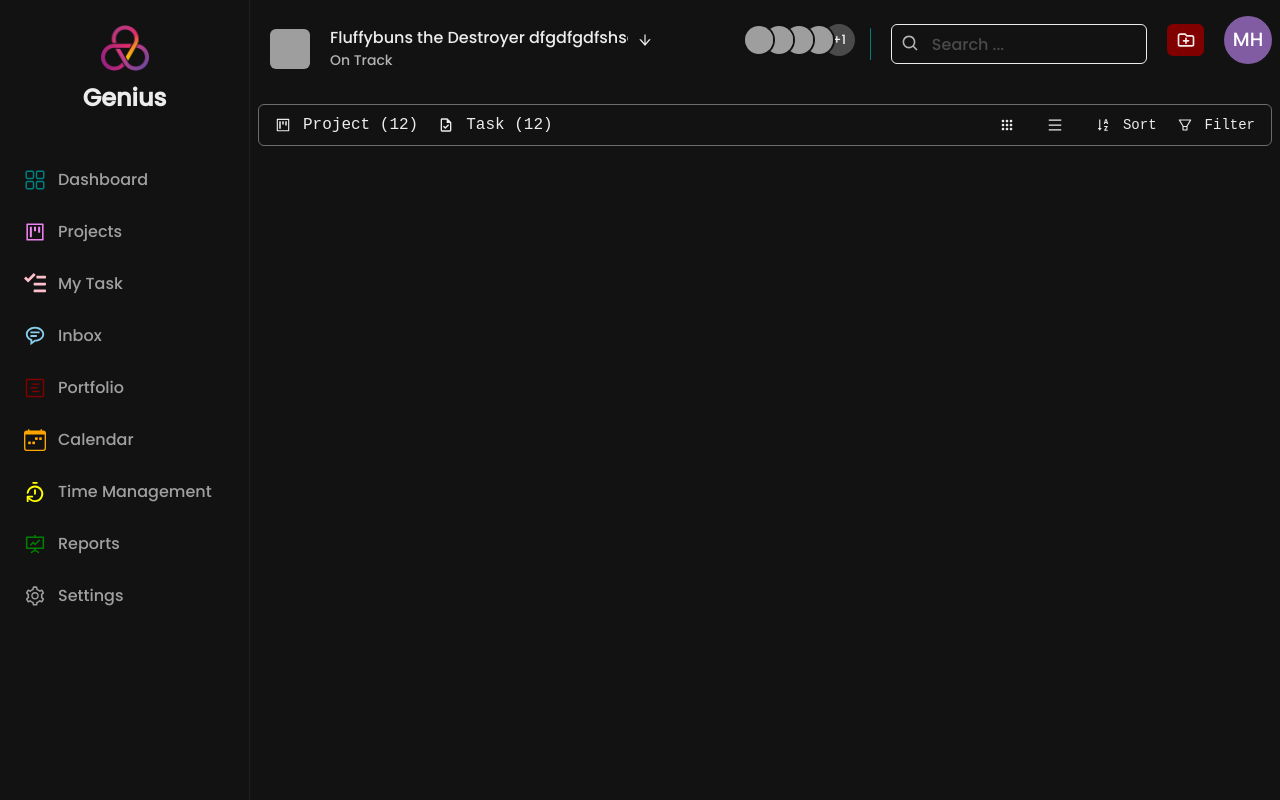
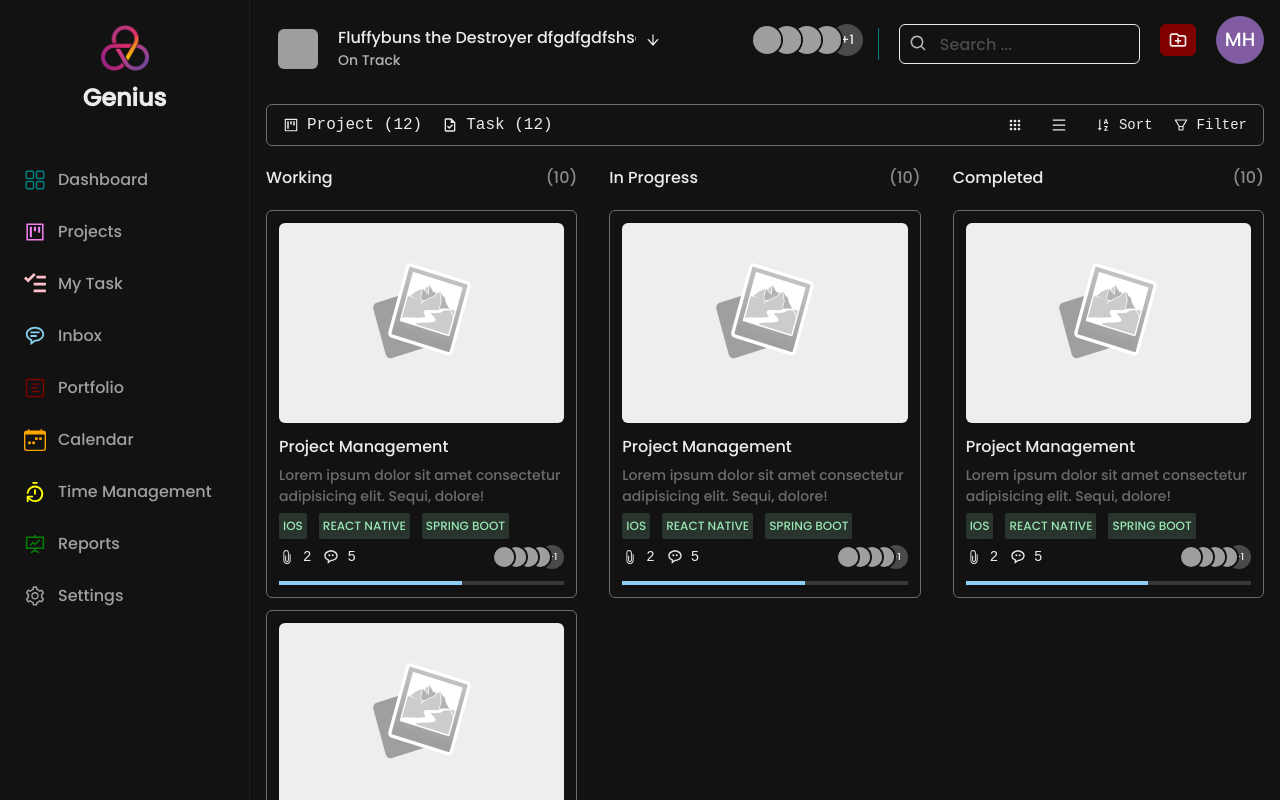
Before and after one commit to mehedi008h/project-management-front-end, a React (Vite) app: page /projects in a window 1280 px wide. Shown: the top 800 px of the page. Built offline with nearby package versions, Linux system fonts and the light colour scheme; grey boxes are pictures that could not be loaded.

Commit message:
project card design

```diff
--- a/src/components/index.ts
+++ b/src/components/index.ts
@@ -11,3 +11,6 @@ export { default as ProjectAvatarGroup } from "./navbar/ProjectAvatarGroup";
 export { default as SelectOption } from "./navbar/SelectOption";
 export { default as FilterMenu } from "./project/FilterMenu";
 export { default as FilterItem } from "./project/FilterItem";
+export { default as Heading } from "./project/Heading";
+export { default as Projects } from "./project/Projects";
+export { default as ProjectCard } from "./project/ProjectCard";
--- a/src/components/navbar/NavProject.tsx
+++ b/src/components/navbar/NavProject.tsx
@@ -14,7 +14,7 @@ const NavProject = () => {
                 <ProjectSelector />
             </Box>
             <Box>
-                <ProjectAvatarGroup />
+                <ProjectAvatarGroup size="sm" />
             </Box>
         </Flex>
     );
--- a/src/components/navbar/ProjectAvatarGroup.tsx
+++ b/src/components/navbar/ProjectAvatarGroup.tsx
@@ -1,8 +1,12 @@
 import { Avatar, AvatarGroup } from "@chakra-ui/react";
 
-const ProjectAvatarGroup = () => {
+interface Props {
+    size: string;
+}
+
+const ProjectAvatarGroup = ({ size }: Props) => {
     return (
-        <AvatarGroup size="sm" max={4}>
+        <AvatarGroup size={size} max={4}>
             <Avatar name="Ryan Florence" src="https://bit.ly/ryan-florence" />
             <Avatar name="Segun Adebayo" src="https://bit.ly/sage-adebayo" />
             <Avatar name="Kent Dodds" src="https://bit.ly/kent-c-dodds" />
--- a/src/components/project/FilterItem.tsx
+++ b/src/components/project/FilterItem.tsx
@@ -9,7 +9,7 @@ interface Props {
 
 const FilterItem = ({ icon, text, fontSize = 14 }: Props) => {
     return (
-        <HStack spacing={3} alignItems="center">
+        <HStack spacing={2} alignItems="center">
             {icon}
             <Text fontSize={fontSize} fontFamily="monospace">
                 {text}
--- /dev/null
+++ b/src/components/project/Heading.tsx
@@ -0,0 +1,17 @@
+import { Flex, Text } from "@chakra-ui/react";
+
+interface Props {
+    text: string;
+    total: number;
+}
+
+const Heading = ({ text, total }: Props) => {
+    return (
+        <Flex justifyContent="space-between" marginBottom={5}>
+            <Text>{text}</Text>
+            <Text color="gray.500">({total})</Text>
+        </Flex>
+    );
+};
+
+export default Heading;
--- /dev/null
+++ b/src/components/project/ProjectCard.tsx
@@ -0,0 +1,87 @@
+import {
+    Badge,
+    Box,
+    Flex,
+    HStack,
+    Image,
+    Progress,
+    Text,
+    VStack,
+} from "@chakra-ui/react";
+import { IoIosAttach } from "react-icons/io";
+import { FilterItem, ProjectAvatarGroup } from "..";
+import { BiMessageRoundedDots } from "react-icons/bi";
+import image from "../../assets/no-image-placeholder.webp";
+import { Link } from "react-router-dom";
+
+const ProjectCard = () => {
+    return (
+        <Box
+            border="1px"
+            borderColor="gray.600"
+            rounded="md"
+            w="100%"
+            padding={3}
+            _hover={{ borderColor: "teal.900" }}
+            transition="all 0.15s ease-in-out"
+        >
+            <Box w="100%" h="200px" marginBottom={3}>
+                <Image
+                    h="100%"
+                    w="100%"
+                    objectFit="cover"
+                    rounded="md"
+                    src={image}
+                    alt="Dan Abramov"
+                />
+            </Box>
+            <VStack spacing={1.5} alignItems="start">
+                <Link to={`/project/2`}>Project Management</Link>
+                <Text fontSize={14} color="gray.600">
+                    Lorem ipsum dolor sit amet consectetur adipisicing elit.
+                    Sequi, dolore!
+                </Text>
+                <HStack spacing={3} flexWrap="wrap">
+                    <Badge
+                        variant="subtle"
+                        colorScheme="green"
+                        fontWeight="medium"
+                        p={1}
+                    >
+                        IOS
+                    </Badge>
+                    <Badge
+                        variant="subtle"
+                        colorScheme="green"
+                        fontWeight="medium"
+                        p={1}
+                    >
+                        React Native
+                    </Badge>
+                    <Badge
+                        variant="subtle"
+                        colorScheme="green"
+                        fontWeight="medium"
+                        p={1}
+                    >
+                        Spring Boot
+                    </Badge>
+                </HStack>
+                <Flex
+                    justifyContent="space-between"
+                    alignItems="center"
+                    w="100%"
+                >
+                    <HStack spacing={3}>
+                        <FilterItem icon={<IoIosAttach />} text="2" />
+                        <FilterItem icon={<BiMessageRoundedDots />} text="5" />
+                    </HStack>
+                    <ProjectAvatarGroup size="xs" />
+                </Flex>
+            </VStack>
+            <Progress color="red" value={64} size="xs" marginTop={3} />
+        </Box>
+    );
+};
+
+export default ProjectCard;
--- /dev/null
+++ b/src/components/project/Projects.tsx
@@ -0,0 +1,39 @@
+import { Grid, GridItem, VStack } from "@chakra-ui/react";
+import { Heading, ProjectCard } from "..";
+
+const Projects = () => {
+    return (
+        <Grid
+            templateColumns={{
+                base: "repeat(1, 1fr)",
+                xl: "repeat(3, 1fr)",
+                lg: "repeat(3, 1fr)",
+                md: "repeat(3, 1fr)",
+            }}
+            gap={8}
+            paddingY={5}
+        >
+            <GridItem>
+                <Heading text="Working" total={10} />
+                <VStack spacing={3}>
+                    <ProjectCard />
+                    <ProjectCard />
+                </VStack>
+            </GridItem>
+            <GridItem>
+                <Heading text="In Progress" total={10} />
+                <VStack spacing={3}>
+                    <ProjectCard />
+                </VStack>
+            </GridItem>
+            <GridItem>
+                <Heading text="Completed" total={10} />
+                <VStack spacing={3}>
+                    <ProjectCard />
+                </VStack>
+            </GridItem>
+        </Grid>
+    );
+};
+
+export default Projects;
--- a/src/index.css
+++ b/src/index.css
@@ -1 +1,19 @@
 @import url("https://fonts.googleapis.com/css2?family=JetBrains+Mono:wght@300;400;500;600;700;800&family=Poppins:wght@300;500&family=Roboto:wght@500&display=swap");
+
+/* Scroll Bar */
+
+::-webkit-scrollbar-track {
+    background-color: #f5f5f5;
+}
+
+::-webkit-scrollbar {
+    width: 8px;
+    background-color: #f5f5f5;
+}
+
+::-webkit-scrollbar-thumb {
+    background-color: rgba(133, 46, 46, 0.2);
+    border: 0px;
+    background-clip: padding-box;
+    border-radius: 5px;
+}
--- a/src/pages/Layout.tsx
+++ b/src/pages/Layout.tsx
@@ -19,7 +19,7 @@ const Layout = () => {
                 </GridItem>
             </Show>
             <GridItem area="main">
-                <Box paddingX={2}>
+                <Box paddingX={4}>
                     <Navbar />
                     <Outlet />
                 </Box>
--- a/src/pages/ProjectPage.tsx
+++ b/src/pages/ProjectPage.tsx
@@ -1,9 +1,10 @@
-import { Container, FilterMenu } from "../components";
+import { Container, FilterMenu, Projects } from "../components";
 
 const ProjectPage = () => {
     return (
         <Container>
             <FilterMenu />
+            <Projects />
         </Container>
     );
 };
```
Also changed, not shown: src/assets/no-image-placeholder.webp (added).
